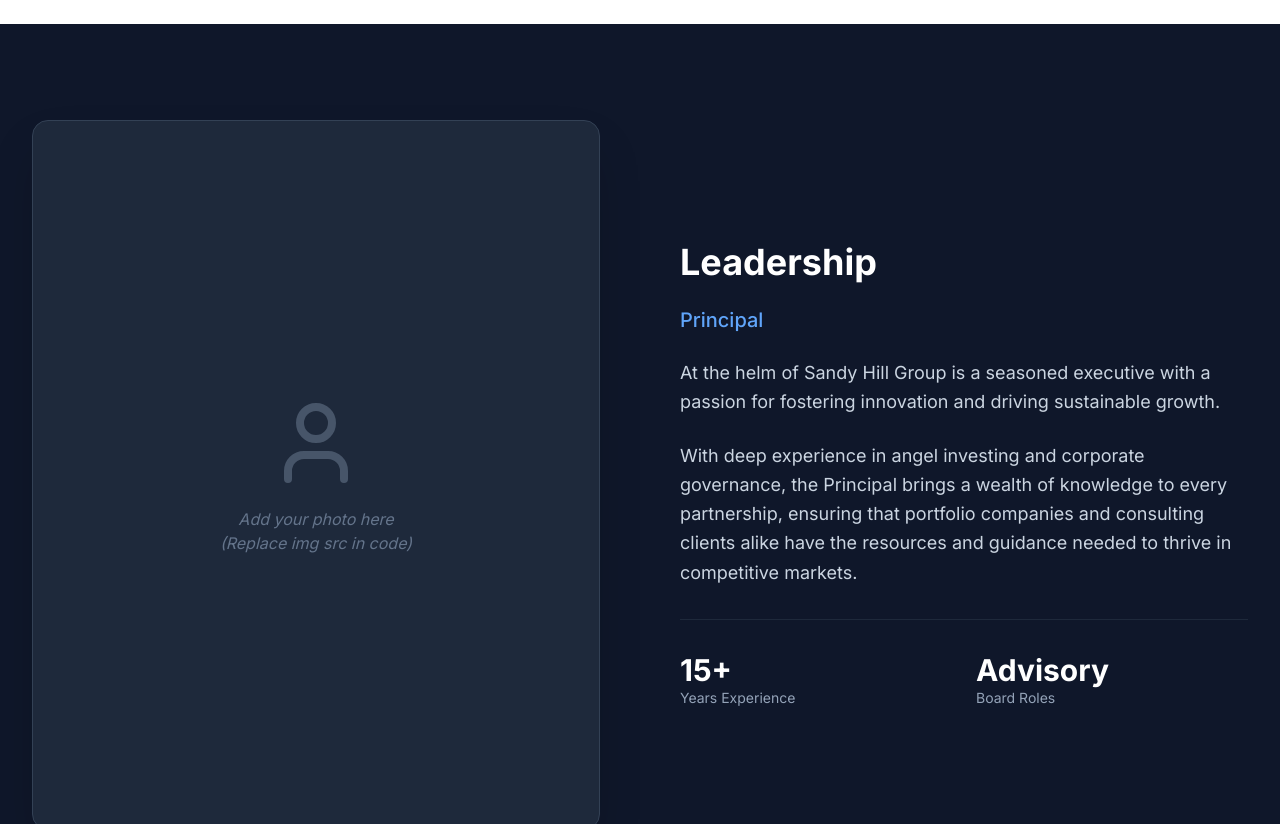
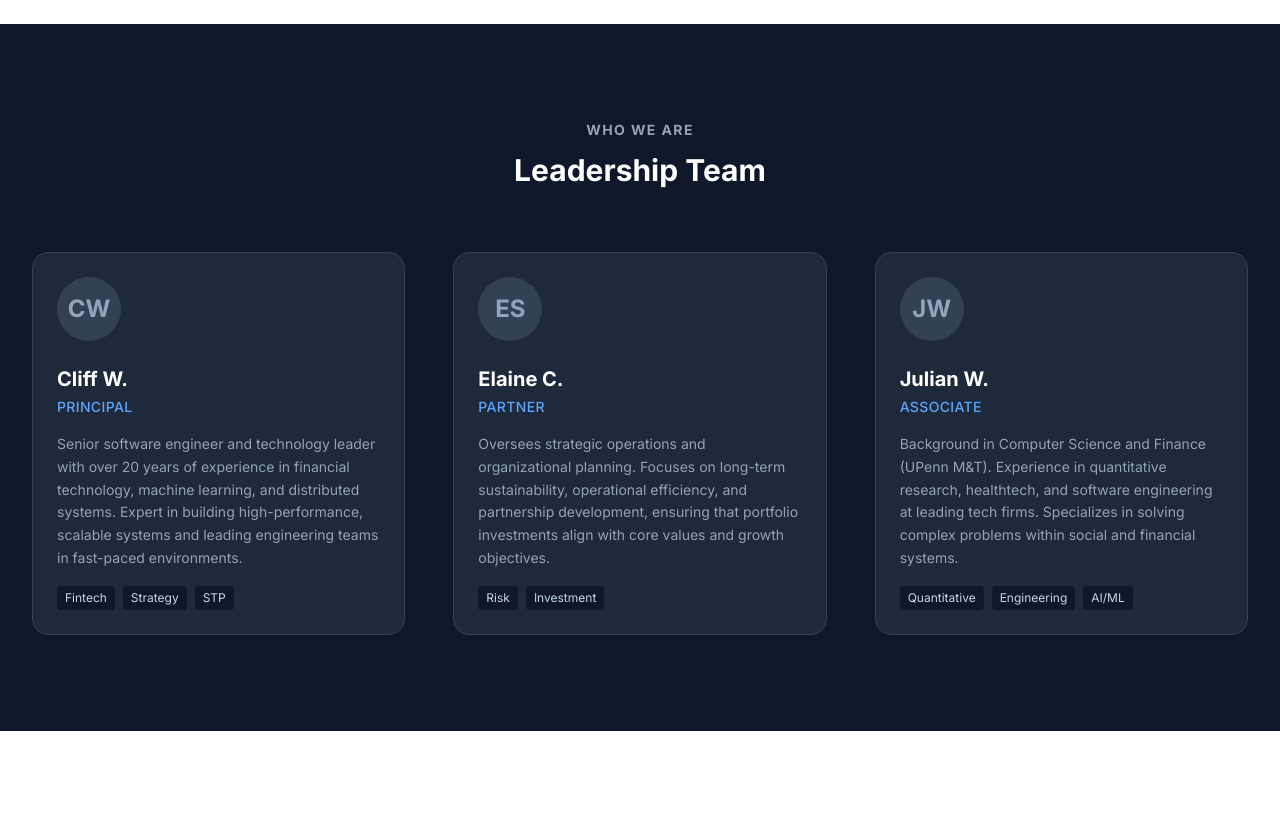
Before and after one commit to cliffweng/sandyhillgroup, a plain HTML site: page index.html in a window 1280 px wide. Shown: the part 1460-2284 px from the top of the page. Drawn offline with nearby package versions, Linux system fonts and the light colour scheme.

Commit message:
Replace 'Principal' with 'Leadership' in menu
management team

```diff
--- a/index.html
+++ b/index.html
@@ -65,7 +65,7 @@
                 <div class="hidden md:flex space-x-8">
                     <a href="#about" class="text-slate-600 hover:text-slate-900 font-medium transition-colors">About</a>
                     <a href="#services" class="text-slate-600 hover:text-slate-900 font-medium transition-colors">Services</a>
-                    <a href="#principal" class="text-slate-600 hover:text-slate-900 font-medium transition-colors">Principal</a>
+                    <a href="#team" class="text-slate-600 hover:text-slate-900 font-medium transition-colors">Leadership</a>
                     <a href="#contact" class="px-5 py-2.5 bg-slate-900 text-white font-medium rounded-lg hover:bg-slate-800 transition-all shadow-sm hover:shadow-md">Contact Us</a>
                 </div>
 
@@ -83,7 +83,7 @@
             <div class="px-4 pt-2 pb-6 space-y-2 shadow-lg">
                 <a href="#about" class="block px-3 py-3 text-base font-medium text-slate-600 hover:text-slate-900 hover:bg-slate-50 rounded-md">About</a>
                 <a href="#services" class="block px-3 py-3 text-base font-medium text-slate-600 hover:text-slate-900 hover:bg-slate-50 rounded-md">Services</a>
-                <a href="#principal" class="block px-3 py-3 text-base font-medium text-slate-600 hover:text-slate-900 hover:bg-slate-50 rounded-md">Principal</a>
+                <a href="#team" class="block px-3 py-3 text-base font-medium text-slate-600 hover:text-slate-900 hover:bg-slate-50 rounded-md">Leadership</a>
                 <a href="#contact" class="block px-3 py-3 text-base font-medium text-slate-900 bg-slate-50 rounded-md">Contact Us</a>
             </div>
         </div>
@@ -177,44 +177,81 @@
         </div>
     </section>
 
-    <!-- Principal Section -->
-    <section id="principal" class="py-24 bg-slate-900 text-white">
+    <!-- Leadership Team Section -->
+    <section id="team" class="py-24 bg-slate-900 text-white">
         <div class="max-w-7xl mx-auto px-4 sm:px-6 lg:px-8">
-            <div class="flex flex-col md:flex-row items-center gap-12 lg:gap-20">
-                <div class="w-full md:w-1/2">
-                     <!-- Placeholder for Headshot - Using a generic professional abstraction -->
-                    <div class="aspect-[4/5] bg-slate-800 rounded-2xl overflow-hidden relative shadow-2xl border border-slate-700 flex items-center justify-center">
-                        <div class="text-center p-8">
-                            <i data-lucide="user" class="w-24 h-24 text-slate-600 mx-auto mb-4"></i>
-                            <p class="text-slate-500 italic">Add your photo here<br>(Replace img src in code)</p>
+            <div class="text-center mb-16">
+                <h2 class="text-sm font-bold text-slate-400 uppercase tracking-widest mb-3">Who We Are</h2>
+                <h3 class="text-3xl font-bold text-white">Leadership Team</h3>
+            </div>
+
+            <div class="grid md:grid-cols-3 gap-8 lg:gap-12">
+
+                <!-- Profile 1: Cliff Weng -->
+                <div class="group bg-slate-800 rounded-2xl p-6 border border-slate-700 hover:border-slate-500 transition-all hover:-translate-y-1">
+                    <div class="flex items-start justify-between mb-6">
+                        <div class="w-16 h-16 bg-slate-700 rounded-full flex items-center justify-center text-slate-400">
+                             <span class="text-2xl font-bold">CW</span>
                         </div>
-                        <!-- UNCOMMENT AND USE THIS LINE FOR REAL IMAGE:
-                        <img src="path/to/your-photo.jpg" alt="Principal" class="absolute inset-0 w-full h-full object-cover">
-                        -->
+                        <a href="https://www.linkedin.com/in/cliffweng/" target="_blank" class="text-slate-400 hover:text-white transition-colors">
+                            <i data-lucide="linkedin" class="w-5 h-5"></i>
+                        </a>
+                    </div>
+                    <h4 class="text-xl font-bold text-white mb-1">Cliff W.</h4>
+                    <div class="text-blue-400 text-sm font-medium mb-4 uppercase tracking-wide">Principal</div>
+                    <p class="text-slate-400 text-sm leading-relaxed mb-4">
+                        Senior software engineer and technology leader with over 20 years of experience in financial technology, machine learning, and distributed systems. Expert in building high-performance, scalable systems and leading engineering teams in fast-paced environments.
+                    </p>
+                    <div class="flex flex-wrap gap-2">
+                        <span class="px-2 py-1 bg-slate-900 rounded text-xs text-slate-300">Fintech</span>
+                        <span class="px-2 py-1 bg-slate-900 rounded text-xs text-slate-300">Strategy</span>
+                        <span class="px-2 py-1 bg-slate-900 rounded text-xs text-slate-300">STP</span>
                     </div>
                 </div>
-                <div class="w-full md:w-1/2">
-                    <h2 class="text-3xl lg:text-4xl font-bold mb-6">Leadership</h2>
-                    <h3 class="text-xl text-blue-400 font-medium mb-6">Principal</h3>
-                    <div class="space-y-6 text-slate-300 text-lg leading-relaxed">
-                        <p>
-                            At the helm of Sandy Hill Group is a seasoned executive with a passion for fostering innovation and driving sustainable growth.
-                        </p>
-                        <p>
-                            With deep experience in angel investing and corporate governance, the Principal brings a wealth of knowledge to every partnership, ensuring that portfolio companies and consulting clients alike have the resources and guidance needed to thrive in competitive markets.
-                        </p>
+
+                <!-- Profile 2: Elaine Schou -->
+                <div class="group bg-slate-800 rounded-2xl p-6 border border-slate-700 hover:border-slate-500 transition-all hover:-translate-y-1">
+                    <div class="flex items-start justify-between mb-6">
+                        <div class="w-16 h-16 bg-slate-700 rounded-full flex items-center justify-center text-slate-400">
+                             <span class="text-2xl font-bold">ES</span>
+                        </div>
+                        <a href="https://www.linkedin.com/in/elaineschou/" target="_blank" class="text-slate-400 hover:text-white transition-colors">
+                            <i data-lucide="linkedin" class="w-5 h-5"></i>
+                        </a>
                     </div>
-                    <div class="mt-8 pt-8 border-t border-slate-800 grid grid-cols-2 gap-6">
-                        <div>
-                            <div class="text-3xl font-bold text-white">15+</div>
-                            <div class="text-slate-400 text-sm">Years Experience</div>
-                        </div>
-                        <div>
-                            <div class="text-3xl font-bold text-white">Advisory</div>
-                            <div class="text-slate-400 text-sm">Board Roles</div>
-                        </div>
+                    <h4 class="text-xl font-bold text-white mb-1">Elaine C.</h4>
+                    <div class="text-blue-400 text-sm font-medium mb-4 uppercase tracking-wide">Partner</div>
+                    <p class="text-slate-400 text-sm leading-relaxed mb-4">
+                        Oversees strategic operations and organizational planning. Focuses on long-term sustainability, operational efficiency, and partnership development, ensuring that portfolio investments align with core values and growth objectives.
+                    </p>
+                    <div class="flex flex-wrap gap-2">
+                        <span class="px-2 py-1 bg-slate-900 rounded text-xs text-slate-300">Risk</span>
+                        <span class="px-2 py-1 bg-slate-900 rounded text-xs text-slate-300">Investment</span>
                     </div>
                 </div>
+
+                <!-- Profile 3: Julian Weng -->
+                <div class="group bg-slate-800 rounded-2xl p-6 border border-slate-700 hover:border-slate-500 transition-all hover:-translate-y-1">
+                    <div class="flex items-start justify-between mb-6">
+                        <div class="w-16 h-16 bg-slate-700 rounded-full flex items-center justify-center text-slate-400">
+                             <span class="text-2xl font-bold">JW</span>
+                        </div>
+                        <a href="https://www.linkedin.com/in/julianweng/" target="_blank" class="text-slate-400 hover:text-white transition-colors">
+                            <i data-lucide="linkedin" class="w-5 h-5"></i>
+                        </a>
+                    </div>
+                    <h4 class="text-xl font-bold text-white mb-1">Julian W.</h4>
+                    <div class="text-blue-400 text-sm font-medium mb-4 uppercase tracking-wide">Associate</div>
+                    <p class="text-slate-400 text-sm leading-relaxed mb-4">
+                        Background in Computer Science and Finance (UPenn M&T). Experience in quantitative research, healthtech, and software engineering at leading tech firms. Specializes in solving complex problems within social and financial systems.
+                    </p>
+                    <div class="flex flex-wrap gap-2">
+                        <span class="px-2 py-1 bg-slate-900 rounded text-xs text-slate-300">Quantitative</span>
+                        <span class="px-2 py-1 bg-slate-900 rounded text-xs text-slate-300">Engineering</span>
+                        <span class="px-2 py-1 bg-slate-900 rounded text-xs text-slate-300">AI/ML</span>
+                    </div>
+                </div>
+
             </div>
         </div>
     </section>
```
